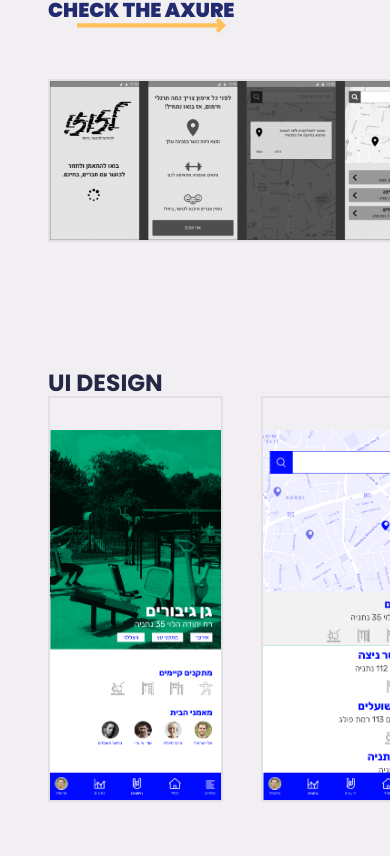
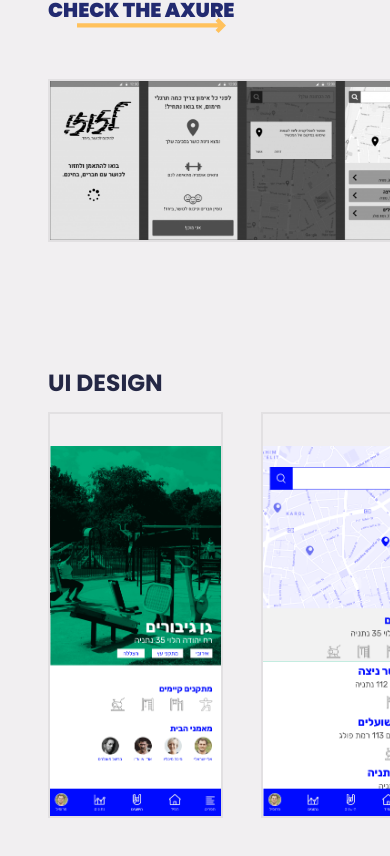
Before and after one commit to isaaacme/this.portfolio, a Next.js app: page /lazuz in a window 390 px wide. Shown: the part 2683-3539 px from the top of the page. Built offline with nearby package versions, Linux system fonts and the light colour scheme.

Commit message:
made project page responsive

```diff
--- a/src/styles/ProjectPage.module.css
+++ b/src/styles/ProjectPage.module.css
@@ -107,4 +107,7 @@
   .ContentBlock img {
     grid-column: 1 / span 2;
   }
+  .UiScreens img {
+    margin-top: 1rem;
+  }
 }
```
